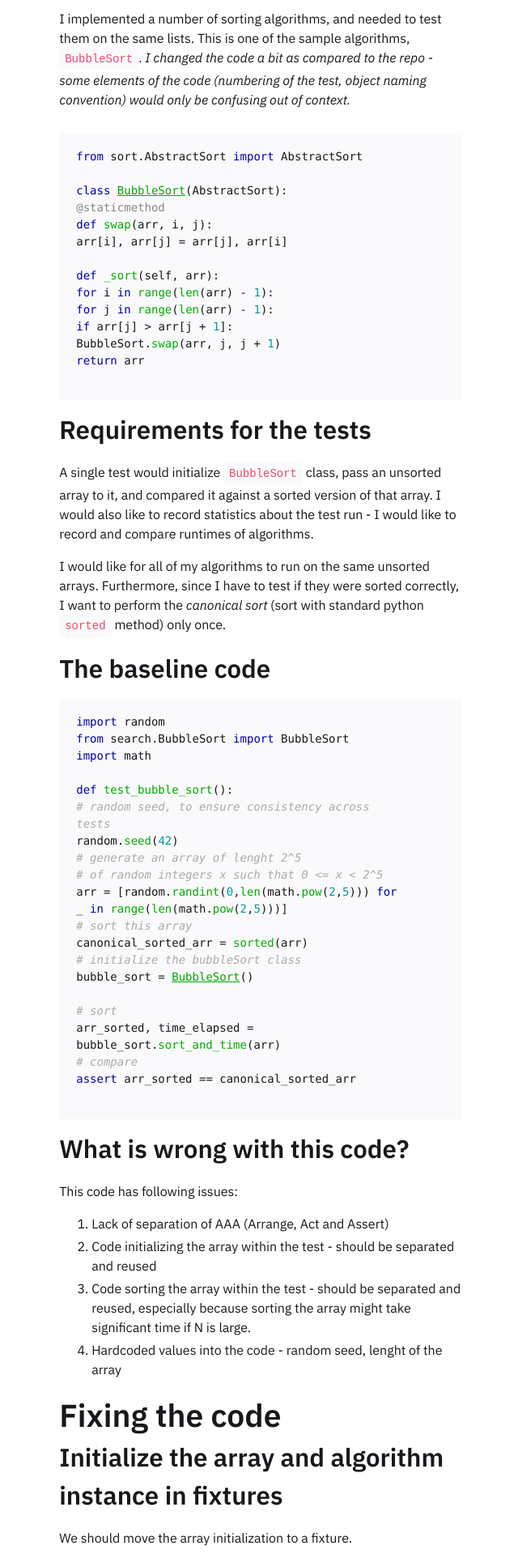
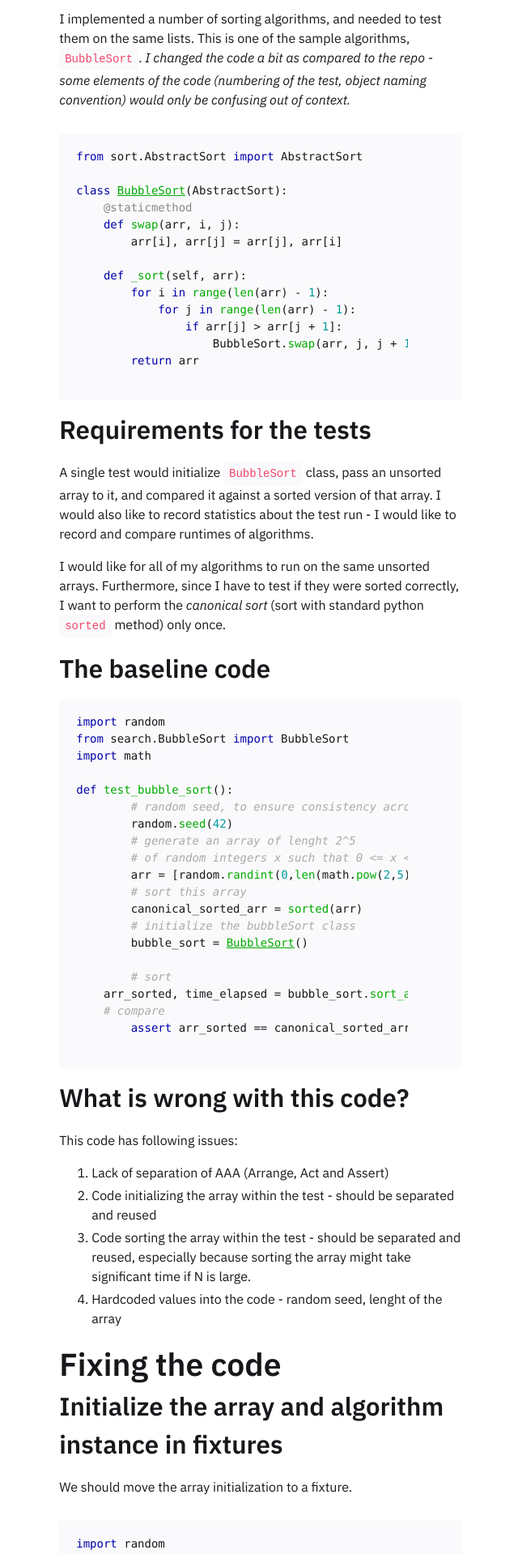
Before and after one commit to matwasilewski/matwasilewski.github.io, a Jekyll site: the page built from _notes/Public/Pytest fixtures - introduction.md, in a window 1280 px wide. Shown: the part 689-2608 px from the top of the page at 81% size, without its empty margins (318-958 px from the left). Built offline with Jekyll 4.4.1, drawn with Linux system fonts in a browser that asks for light colours; some of the changed text lies outside the part shown.

Commit message:
fix config and CSS stylesheet

```diff
--- a/_config.yml
+++ b/_config.yml
@@ -33,6 +33,10 @@ copyright:
   year: 2021
   msg: Mateusz Wasilewski
 
+
+user: display
+#avatar: "/assets/img/sputnik.png"
+#round-avatar: true
 
 #####################################################################
 # Settings related to your preferences go here, such as the
--- a/assets/css/style.css
+++ b/assets/css/style.css
@@ -294,7 +294,7 @@ pre code {
     font-family: Consolas, 'Courier New', Courier, monospace;
     display: inline-block;
     overflow: auto !important;
-    white-space: pre-line !important;
+    white-space: pre !important;
     word-wrap: break-word !important;
     padding: 15px 15px  15px 15px;
     vertical-align:middle;
```
